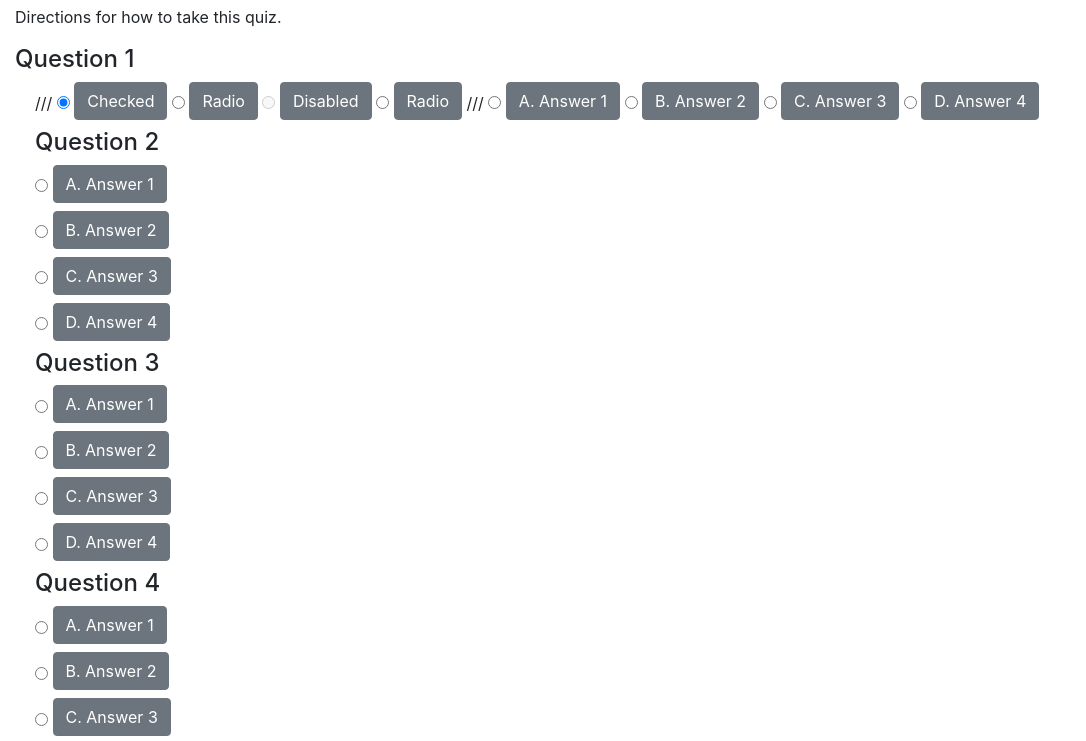
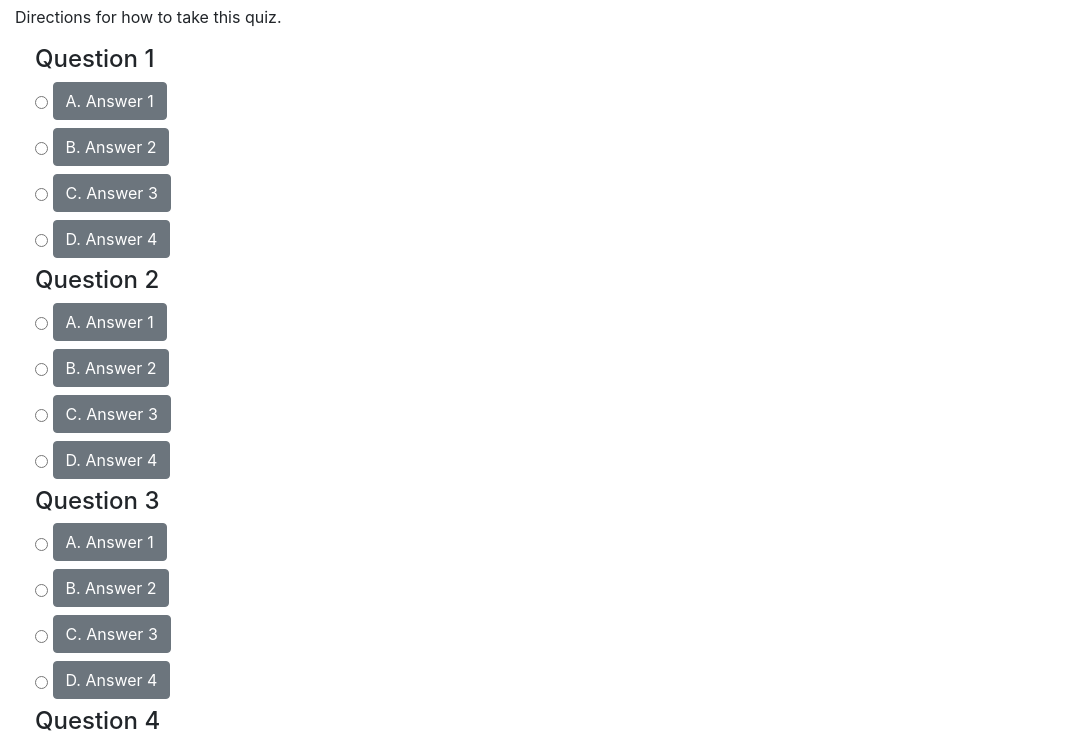
Before and after one commit to kirstenopstad/language-selector, a plain HTML site: page index.html in a window 1280 px wide. Shown: the part 51-792 px from the top of the page, without its empty margins (0-1086 px from the left). Drawn offline with Linux system fonts and the light colour scheme.

Commit message:
Add button styling & BUGFIX: added unique element id and matching for attributes for input/label pairs

```diff
--- a/index.html
+++ b/index.html
@@ -21,93 +21,79 @@
       <div class="quizQuestions">
         <form>
           <!-- Question 1 -->
-          <h4>Question 1</h4>
           <div class="form-check">
-            ///
-            <input type="radio" class="btn-check" name="options" id="option1" autocomplete="off" checked>
-            <label class="btn btn-secondary" for="option1">Checked</label>
-
-            <input type="radio" class="btn-check" name="options" id="option2" autocomplete="off">
-            <label class="btn btn-secondary" for="option2">Radio</label>
-
-            <input type="radio" class="btn-check" name="options" id="option3" autocomplete="off" disabled>
-            <label class="btn btn-secondary" for="option3">Disabled</label>
-
-            <input type="radio" class="btn-check" name="options" id="option4" autocomplete="off">
-            <label class="btn btn-secondary" for="option4">Radio</label>
-            ///
-
-            <input type="radio" class="btn-check" name="question1" id="answer1" value="a" autocomplete="off">
-            <label class="btn btn-secondary"  for="answer1">A. Answer 1</label>
-
-            <input class="btn-check" id="answer2" name="question1" type="radio" value="b" autocomplete="off">
-            <label class="btn btn-secondary"  for="answer2">B. Answer 2</label>
-
-            <input class="btn-check" id="answer3" name="question1" type="radio" value="c" autocomplete="off">
-            <label class="btn btn-secondary"  for="answer3">C. Answer 3</label>
-
-            <input class="btn-check" id="answer4" name="question1" type="radio" value="d" autocomplete="off">
-            <label class="btn btn-secondary"  for="answer4">D. Answer 4</label>
+            <h4>Question 1</h4>
+            <input  id="q1answer1" name="question1" type="radio" value="a"></input>
+            <label class="btn btn-secondary" for="q1answer1">A. Answer 1</label>
+            <br>
+            <input id="q1answer2" name="question1" type="radio" value="b"></input>
+            <label class="btn btn-secondary" for="q1answer2">B. Answer 2</label>
+            <br>
+            <input id="q1answer3" name="question1" type="radio" value="c"></input>
+            <label class="btn btn-secondary" for="answer3">C. Answer 3</label>
+            <br>
+            <input id="answer4" name="question1" type="radio" value="d"></input>
+            <label class="btn btn-secondary" for="q1answer4">D. Answer 4</label>
           </div>
           <!-- Question 2 -->
           <div class="form-check">
             <h4>Question 2</h4>
-            <input id="answer1" name="question2" type="radio" value="a"></input>
-            <label class="btn btn-secondary"  for="answer1">A. Answer 1</label>
+            <input id="q2answer1" name="question2" type="radio" value="a"></input>
+            <label class="btn btn-secondary"  for="q2answer1">A. Answer 1</label>
             <br>
-            <input id="answer2" name="question2" type="radio" value="b"></input>
-            <label class="btn btn-secondary"  for="answer2">B. Answer 2</label>
+            <input id="q2answer2" name="question2" type="radio" value="b"></input>
+            <label class="btn btn-secondary"  for="q2answer2">B. Answer 2</label>
             <br>
-            <input id="answer3" name="question2" type="radio" value="c"></input>
-            <label class="btn btn-secondary"  for="answer3">C. Answer 3</label>
+            <input id="q2answer3" name="question2" type="radio" value="c"></input>
+            <label class="btn btn-secondary"  for="q2answer3">C. Answer 3</label>
             <br>
-            <input id="answer4" name="question2" type="radio" value="d"></input>
-            <label class="btn btn-secondary"  for="answer4">D. Answer 4</label>
+            <input id="q2answer4" name="question2" type="radio" value="d"></input>
+            <label class="btn btn-secondary"  for="q2answer4">D. Answer 4</label>
           </div>
           <!-- Question 3 -->
           <div class="form-check">
             <h4>Question 3</h4>
-            <input id="answer1" name="question3" type="radio" value="a"></input>
-            <label class="btn btn-secondary"  for="answer1">A. Answer 1</label>
+            <input id="q3answer1" name="question3" type="radio" value="a"></input>
+            <label class="btn btn-secondary"  for="q3answer1">A. Answer 1</label>
             <br>
-            <input id="answer2" name="question3" type="radio" value="b"></input>
-            <label class="btn btn-secondary"  for="answer2">B. Answer 2</label>
+            <input id="q3answer2" name="question3" type="radio" value="b"></input>
+            <label class="btn btn-secondary"  for="q3answer2">B. Answer 2</label>
             <br>
-            <input id="answer3" name="question3" type="radio" value="c"></input>
-            <label class="btn btn-secondary"  for="answer3">C. Answer 3</label>
+            <input id="q3answer3" name="question3" type="radio" value="c"></input>
+            <label class="btn btn-secondary"  for="q3answer3">C. Answer 3</label>
             <br>
-            <input id="answer4" name="question3" type="radio" value="d"></input>
-            <label class="btn btn-secondary"  for="answer4">D. Answer 4</label>
+            <input id="q3answer4" name="question3" type="radio" value="d"></input>
+            <label class="btn btn-secondary"  for="q3answer4">D. Answer 4</label>
           </div>
           <!-- Question 4 -->
           <div class="form-check">
             <h4>Question 4</h4>
-            <input id="answer1" name="question4" type="radio" value="a"></input>
-            <label class="btn btn-secondary"  for="answer1">A. Answer 1</label>
+            <input id="q4answer1" name="question4" type="radio" value="a"></input>
+            <label class="btn btn-secondary"  for="q4answer1">A. Answer 1</label>
             <br>
-            <input id="answer2" name="question4" type="radio" value="b"></input>
-            <label class="btn btn-secondary"  for="answer2">B. Answer 2</label>
+            <input id="q4answer2" name="question4" type="radio" value="b"></input>
+            <label class="btn btn-secondary"  for="q4answer2">B. Answer 2</label>
             <br>
-            <input id="answer3" name="question4" type="radio" value="c"></input>
-            <label class="btn btn-secondary"  for="answer3">C. Answer 3</label>
+            <input id="q4answer3" name="question4" type="radio" value="c"></input>
+            <label class="btn btn-secondary"  for="q4answer3">C. Answer 3</label>
             <br>
-            <input id="answer4" name="question4" type="radio" value="d"></input>
-            <label class="btn btn-secondary"  for="answer4">D. Answer 4</label>
+            <input id="q4answer4" name="question4" type="radio" value="d"></input>
+            <label class="btn btn-secondary"  for="q4answer4">D. Answer 4</label>
           </div>
           <!-- Question 5 -->
           <div class="form-check">
             <h4>Question 5</h4>
-            <input id="answer1" name="question5" type="radio" value="a"></input>
-            <label class="btn btn-secondary"  for="answer1">A. Answer 1</label>
+            <input id="q5answer1" name="question5" type="radio" value="a"></input>
+            <label class="btn btn-secondary"  for="q5answer1">A. Answer 1</label>
             <br>
-            <input id="answer2" name="question5" type="radio" value="b"></input>
-            <label class="btn btn-secondary"  for="answer2">B. Answer 2</label>
+            <input id="q5answer2" name="question5" type="radio" value="b"></input>
+            <label class="btn btn-secondary"  for="q5answer2">B. Answer 2</label>
             <br>
-            <input id="answer3" name="question5" type="radio" value="c"></input>
-            <label class="btn btn-secondary"  for="answer3">C. Answer 3</label>
+            <input id="q5answer3" name="question5" type="radio" value="c"></input>
+            <label class="btn btn-secondary"  for="q5answer3">C. Answer 3</label>
             <br>
-            <input id="answer4" name="question5" type="radio" value="d"></input>
-            <label class="btn btn-secondary"  for="answer4">D. Answer 4</label>
+            <input id="q5answer4" name="question5" type="radio" value="d"></input>
+            <label class="btn btn-secondary"  for="q5answer4">D. Answer 4</label>
           </div>
           <br>
           <button type="submit">Submit</button>
```
Also changed, not shown: css/styles.css (line endings or trailing spaces), 1 other file.
